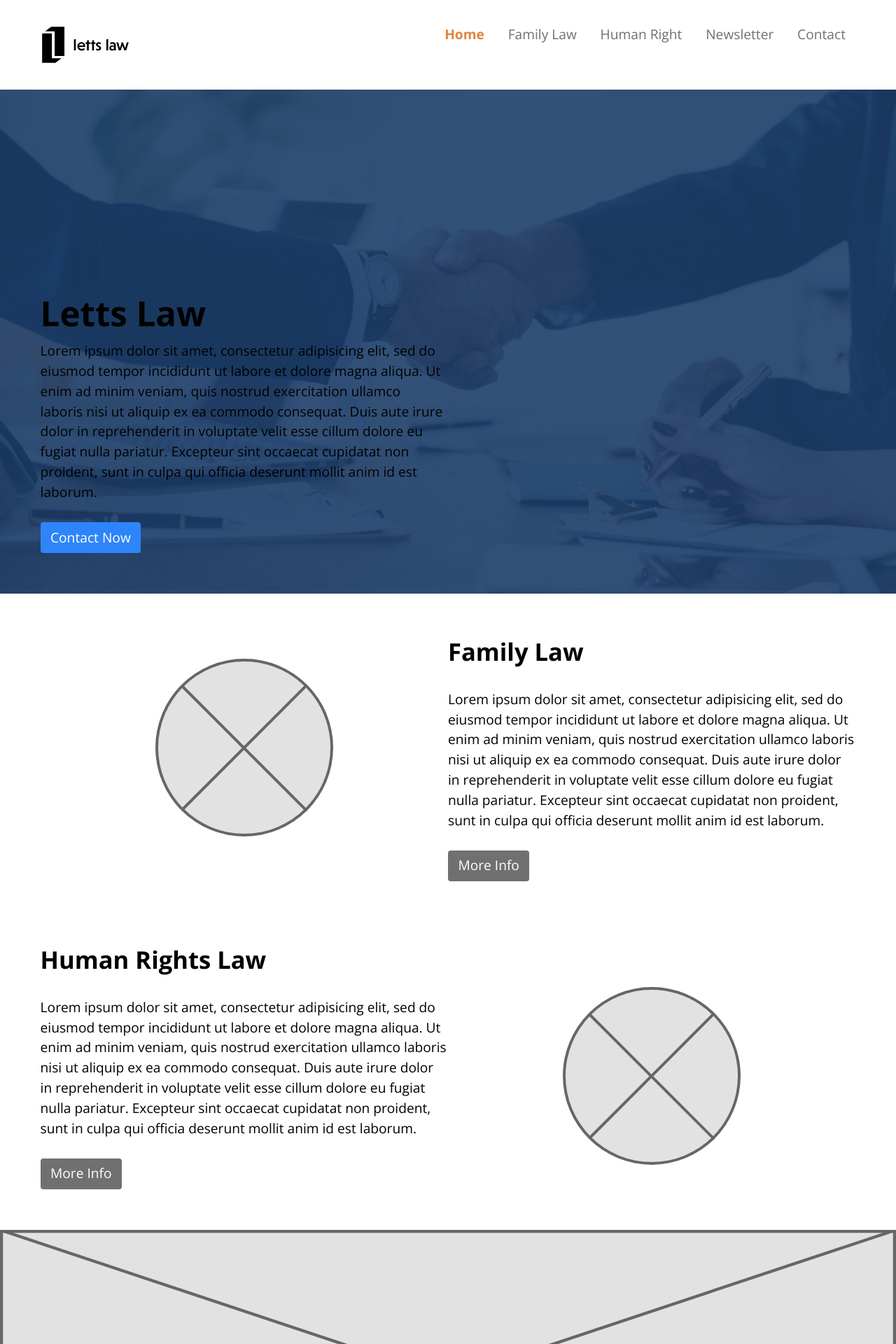
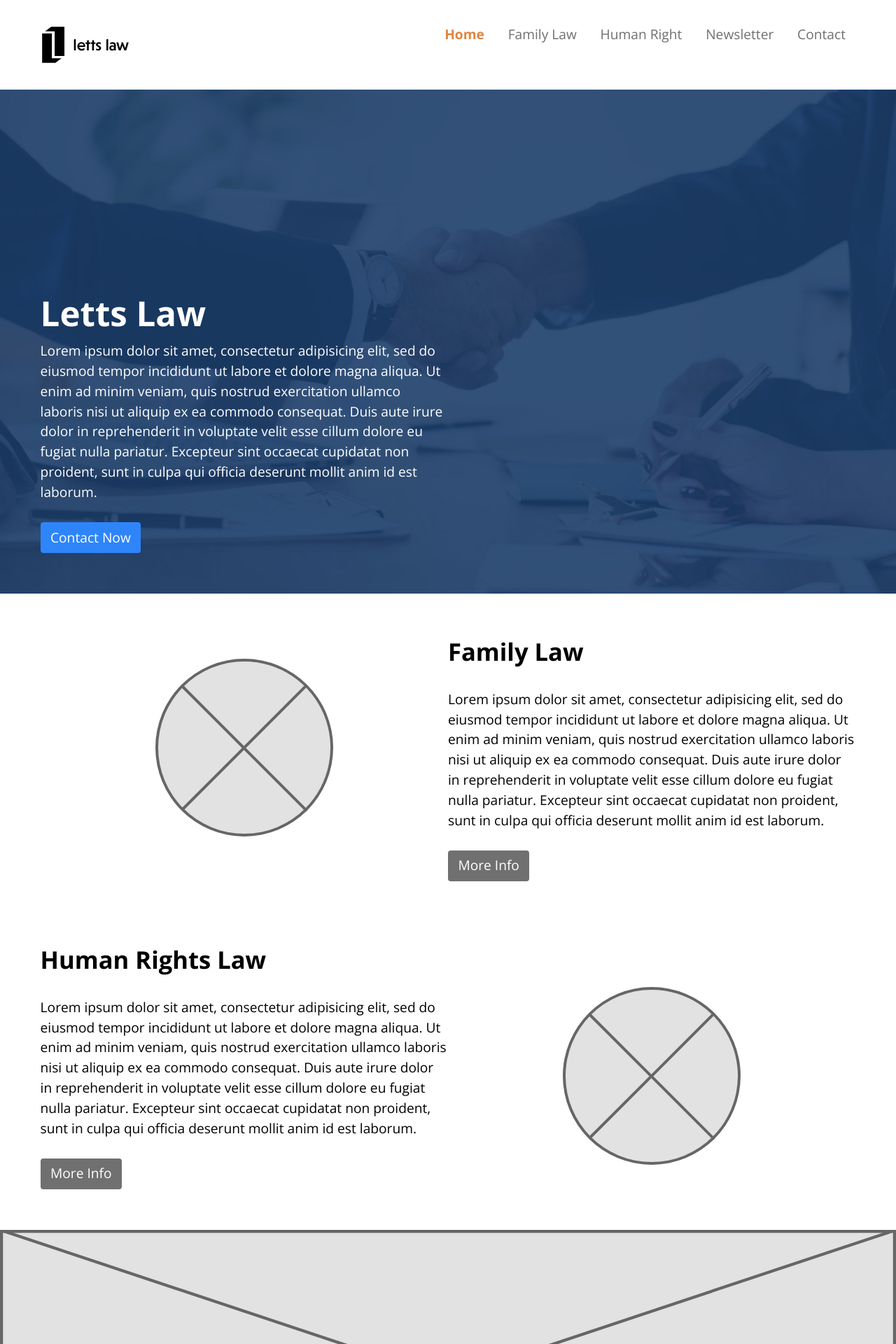
Before and after one commit to Ten-3/letts-law, a Jekyll site: the page built from index.html, in a window 1280 px wide. Shown: the top 1920 px of the page at 70% size. Built offline with Jekyll 4.4.1, drawn with Linux system fonts in a browser that asks for light colours; Markdown is read by kramdown in place of the engine named in the settings.

Commit message:
Change the color of the font and header

```diff
--- a/css/main.css
+++ b/css/main.css
@@ -39,9 +39,14 @@ footer {
   min-height: 30em;
 }
 
+.banner-title {
+  color: white;
+}
+
 /*this is banner content info*/
 .banner-info {
   max-width: 35em;
+  color: white;
 }
 
 .sub-banner {
```
